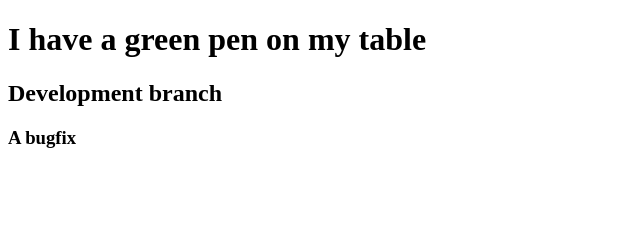
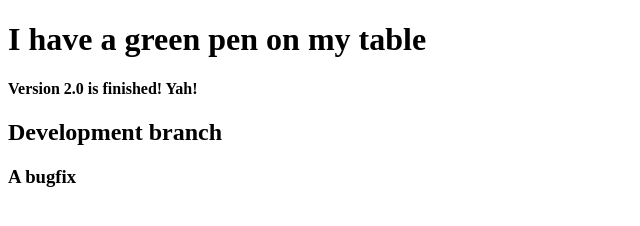
Before and after one commit to ckirschberg/GitTestFall2016, a plain HTML site: page index.html in a window 1280 px wide. Shown: the whole page, without its empty margins (0-640 px from the left). Drawn offline with Linux system fonts and the light colour scheme.

Commit message:
finished 2.0

```diff
--- a/index.html
+++ b/index.html
@@ -5,7 +5,7 @@
 </head>
 <body>
     <h1>I have a green pen on my table</h1>
-
+    <h4>Version 2.0 is finished! Yah!</h4>
     <h2>Development branch</h2>
     <h3>A bugfix</h3>
 </body>
```
